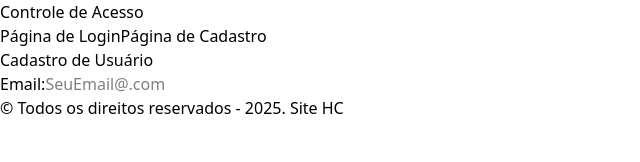
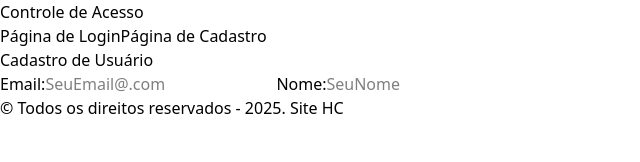
Before and after one commit to Felipe-Furlanetto0504/cp_front, a React (Vite) app in the folder access-control-cp/: page /cadastro in a window 1280 px wide. Shown: the top 162 px of the page, without its empty margins (0-640 px from the left). Built offline with nearby package versions, Linux system fonts and the light colour scheme.

Commit message:
input nome pronto

```diff
--- a/access-control-cp/src/routes/Cadastro/index.tsx
+++ b/access-control-cp/src/routes/Cadastro/index.tsx
@@ -42,6 +42,21 @@ export default function Cadastro(){
                     </span>
                 )}
 
+                <label>Nome:</label>
+                <input type="text" placeholder="SeuNome"
+                {...register("nome",{required: "o nome é obrigatório"})}/>
+
+                {errors.nome &&(
+                    <span>
+                        {errors.nome.message}
+                    </span>
+                )}
+
+
+
+
+
+
             </form>
         </div>
       </section>
```
